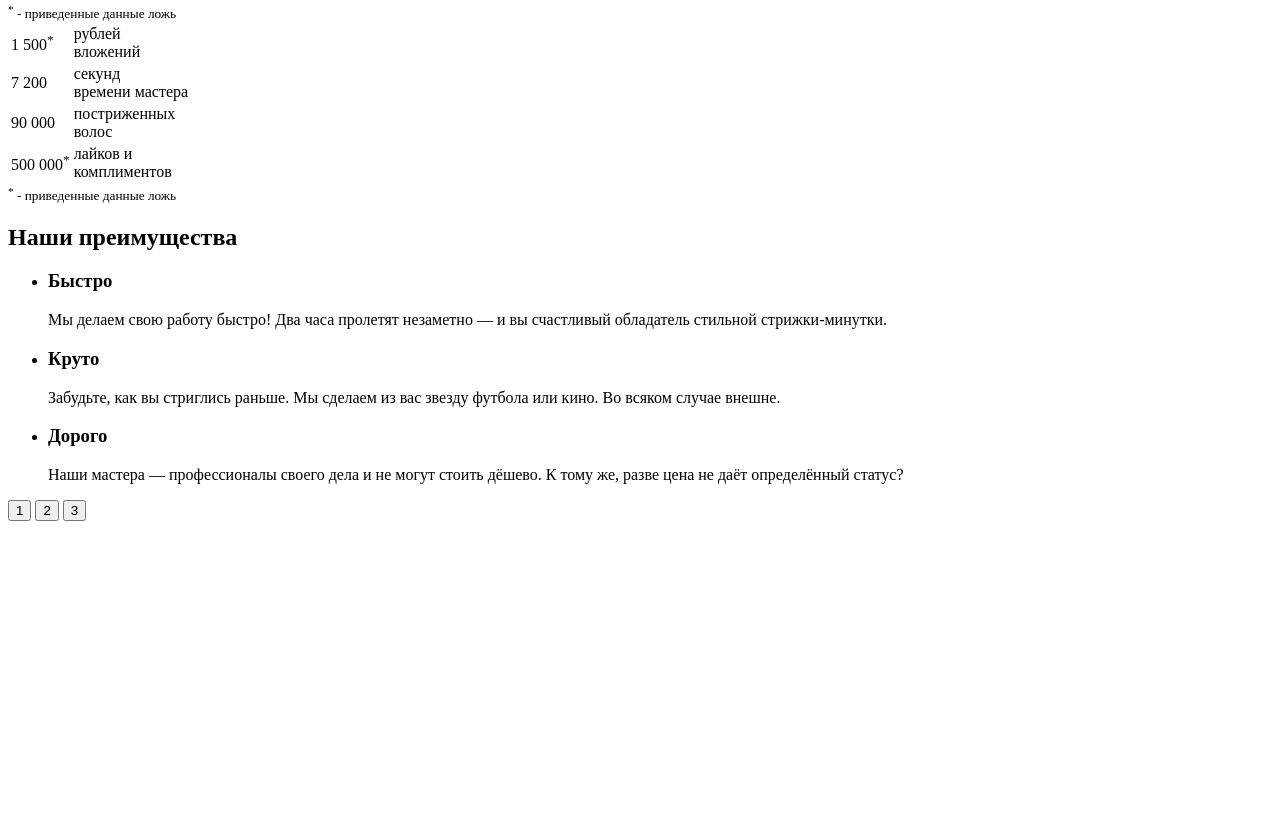
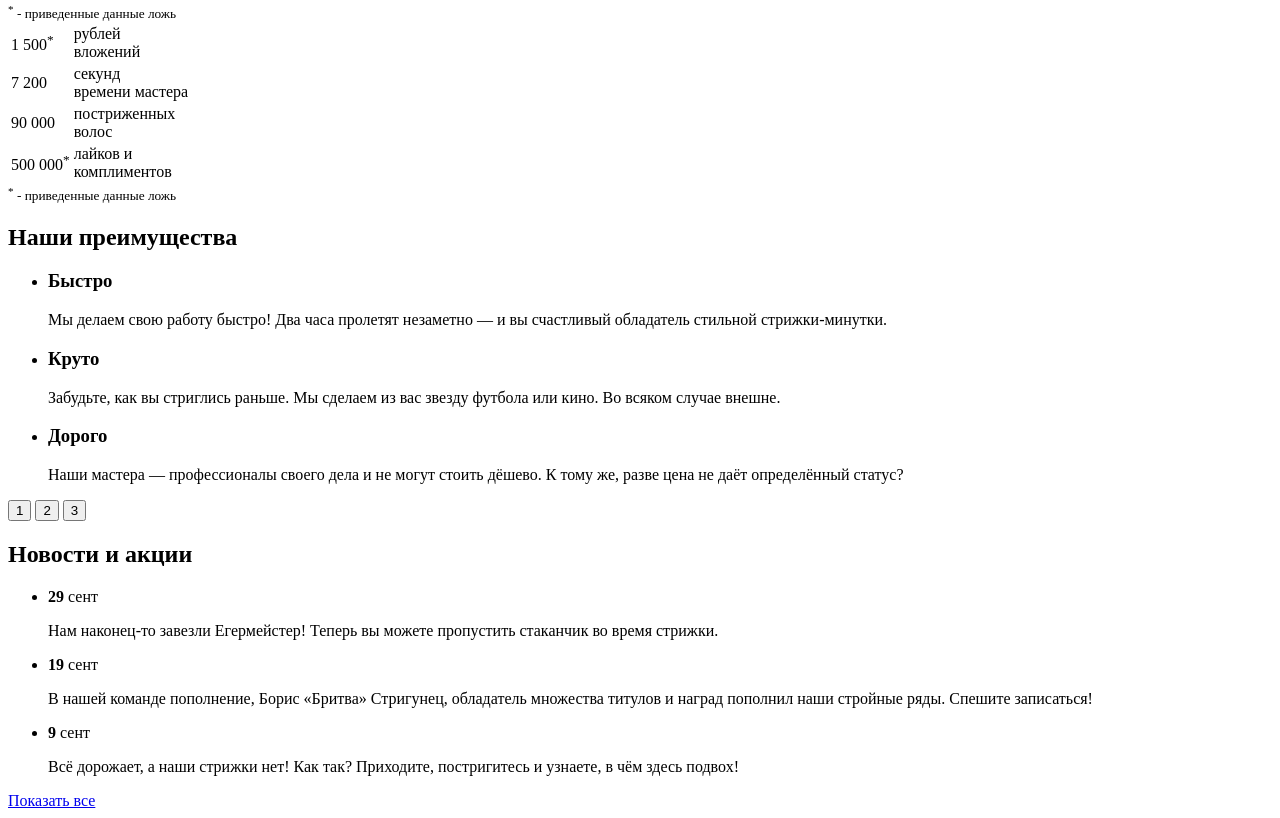
Before and after one commit to marsblinova/proj-barb, a plain HTML site: page source/index.html in a window 1280 px wide. Shown: the part 379-1197 px from the top of the page. Before the commit the page ends 916 px from the top, so only its background shows below. Drawn offline with Linux system fonts and the light colour scheme.

Commit message:
Added section news

```diff
--- a/source/index.html
+++ b/source/index.html
@@ -96,4 +96,30 @@
       </div>
     </section>
 
+    <section class="news">
+      <div class="news__wrapper">
+        <h2 class="news__title">Новости и акции</h2>
+        <ul class="news__list">
+          <li class="news__item">
+            <time class="news__date" datetime="2020-04-29">
+              <b class="news__day">29</b> сент
+            </time>
+            <p class="news__text">Нам наконец-то завезли Егермейстер! Теперь вы можете пропустить стаканчик во время стрижки.</p>
+          </li>
+          <li class="news__item">
+            <time class="news__date" datetime="2017-09-19">
+              <b class="news__day">19</b> сент
+            </time>
+            <p class="news__text">В нашей команде пополнение, Борис «Бритва» Стригунец, обладатель множества титулов и наград пополнил наши стройные ряды. Спешите записаться!</p>
+          </li>
+          <li class="news__item">
+            <time class="news__date" datetime="2017-09-09">
+              <b class="news__day">9</b> сент
+            </time>
+            <p class="news__text">Всё дорожает, а наши стрижки нет! Как так? Приходите, постригитесь и узнаете, в чём здесь подвох!</p>
+          </li>
+        </ul>
+        <a href="#" class="news__to-all button">Показать все</a>
+      </section>
+      </div>
   </main>
```
